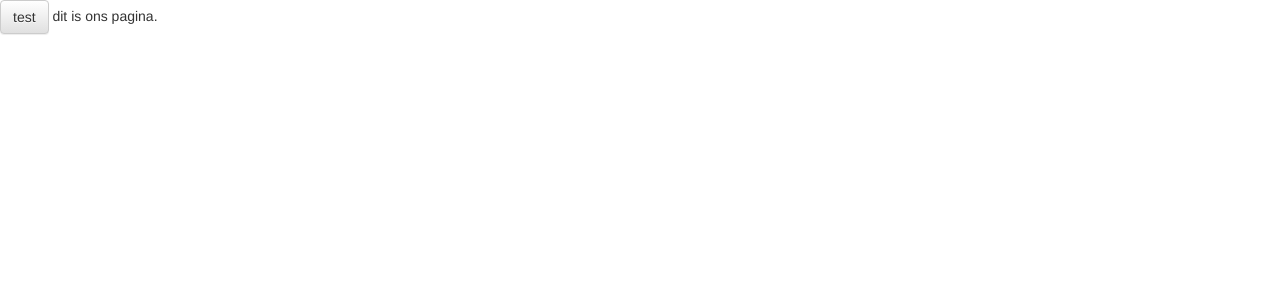
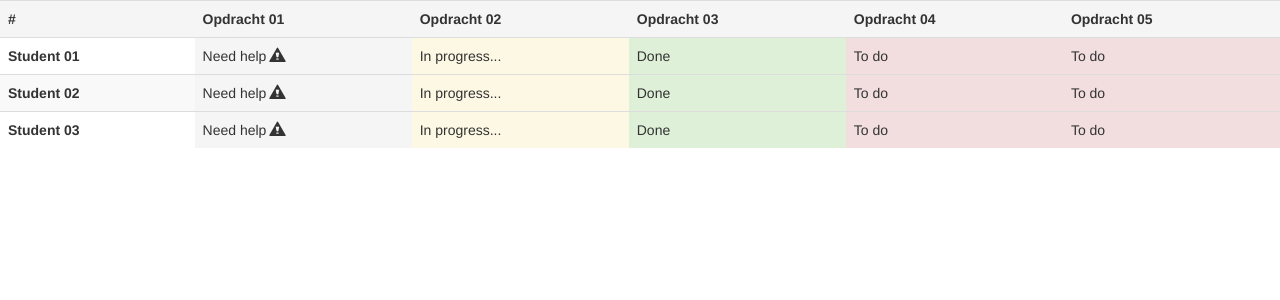
Before and after one commit to raymondphua/StudentenTabel_minor, a PHP site: page /home.php in a window 1280 px wide. Shown: the top 300 px of the page. Run offline with PHP 8.4, Linux system fonts and the light colour scheme.

Commit message:
front-end

```diff
--- a/home.php
+++ b/home.php
@@ -24,7 +24,40 @@
 </head>
 
 <body>
-<button class="btn btn-default">test</button>
-<?php echo "dit is ons pagina." ?>
+<table class="table table-hover table-striped">
+    <tr>
+        <th>#</th>
+        <th>Opdracht 01</th>
+        <th>Opdracht 02</th>
+        <th>Opdracht 03</th>
+        <th>Opdracht 04</th>
+        <th>Opdracht 05</th>
+    </tr>
+    <tr>
+        <th>Student 01</th>
+        <td class="active">Need help <span class="glyphicon glyphicon-alert" aria-hidden="true"></span></td>
+        <td class="warning">In progress...</td>
+        <td class="success">Done</td>
+        <td class="danger">To do</td>
+        <td class="danger">To do</td>
+    </tr>
+    <tr>
+        <th>Student 02</th>
+        <td class="active">Need help <span class="glyphicon glyphicon-alert" aria-hidden="true"></span></td>
+        <td class="warning">In progress...</td>
+        <td class="success">Done</td>
+        <td class="danger">To do</td>
+        <td class="danger">To do</td>
+    </tr>
+    <tr>
+        <th>Student 03</th>
+        <td class="active">Need help <span class="glyphicon glyphicon-alert" aria-hidden="true"></span></td>
+        <td class="warning">In progress...</td>
+        <td class="success">Done</td>
+        <td class="danger">To do</td>
+        <td class="danger">To do</td>
+    </tr>
+</table>
+
 </body>
 </html>
```
